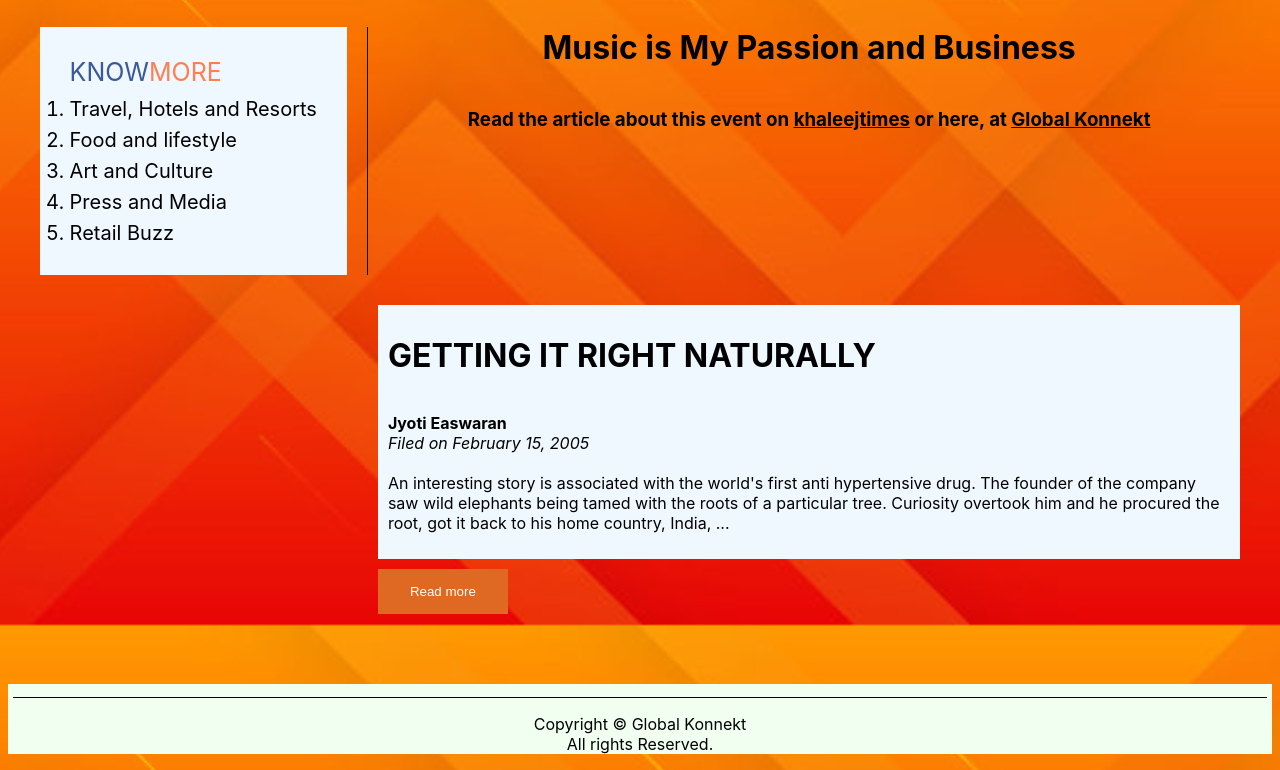
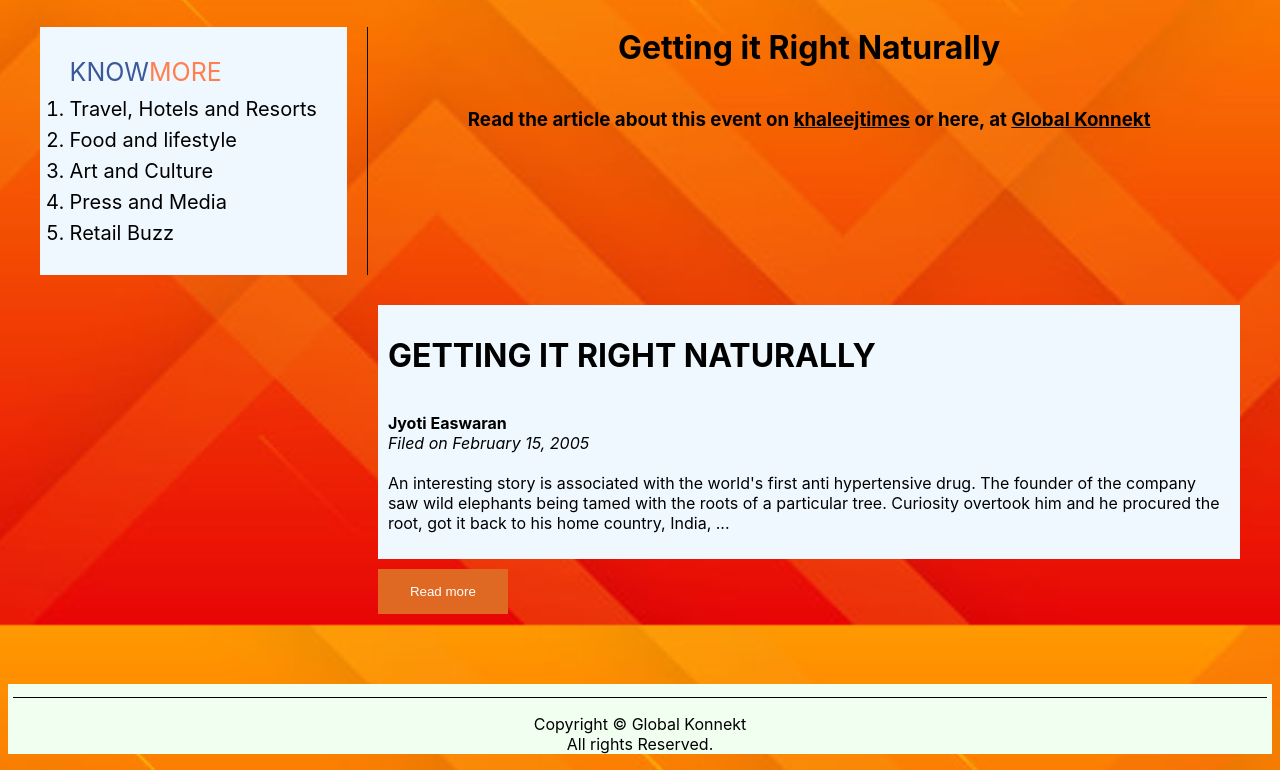
Before and after one commit to globalkonnekt/pages, a plain HTML site: page getting_it_right_naturally.html in a window 1280 px wide. Shown: the part 175-945 px from the top of the page. Drawn offline with Linux system fonts and the light colour scheme.

Commit message:
Update getting_it_right_naturally.html

```diff
--- a/getting_it_right_naturally.html
+++ b/getting_it_right_naturally.html
@@ -159,7 +159,7 @@
         </div>
 
         <div class="item3" style="display: flex;flex-direction: column;">
-          <h1 style="text-align: center;">Music is My Passion and Business</h1>
+          <h1 style="text-align: center;">Getting it Right Naturally</h1>
           <h3 style="text-align: center;">Read the article about this event on <a href="https://www.khaleejtimes.com/citytimes/getting-it-right-naturally" target="_blank" style="color: black;">khaleejtimes</a> or here, at <a href="#article" style="color: black;">Global Konnekt</a></h3>
         </div>
 
```
